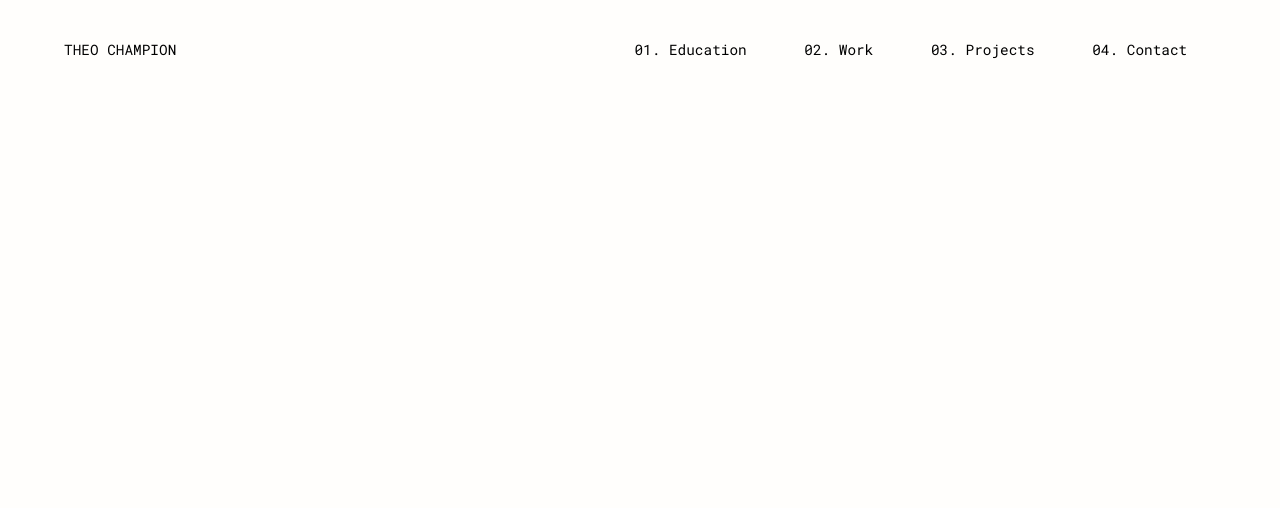
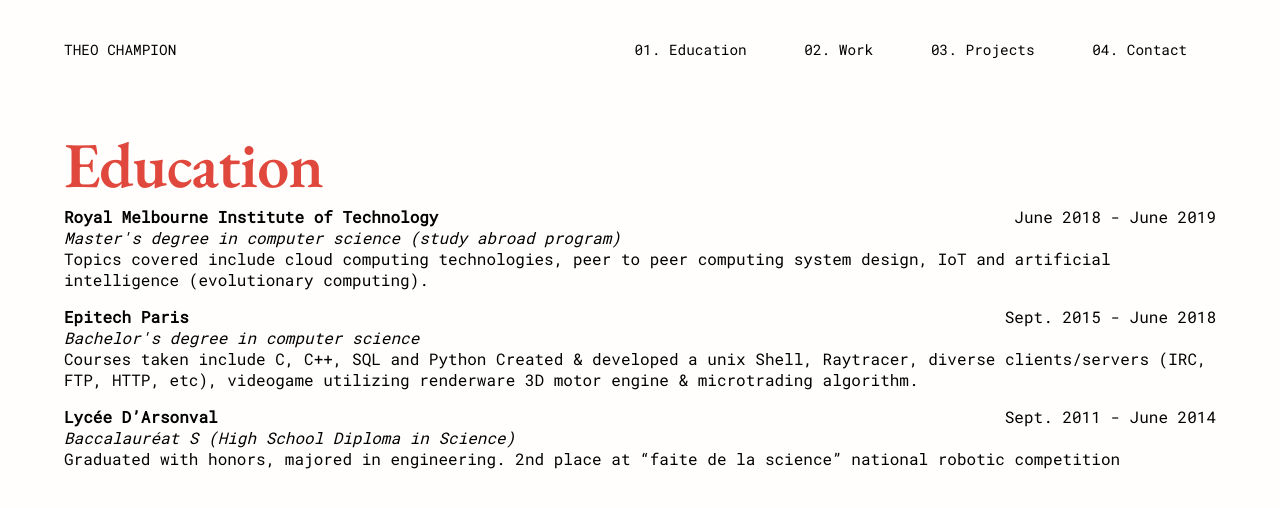
Before and after one commit to tzvc/personal-website, a React (Create React App) app: page /education in a window 1280 px wide. Shown: the top 508 px of the page. Built offline with nearby package versions, Linux system fonts and the light colour scheme.

Commit message:
:construction: Added base for education

```diff
--- a/src/App.js
+++ b/src/App.js
@@ -4,6 +4,7 @@
 
 // pages
 import Home from "./pages/home.js";
+import Education from "./pages/education";
 // components
 import NavBar from "./components/NavBar";
 
@@ -26,10 +27,9 @@
 			<Router>
 				<GlobalStyle />
 				<NavBar />
-
 				<Route path="/" exact component={Home} />
-				{/* <Route path="/about/" component={About} />
-        <Route path="/users/" component={Users} /> */}
+				<Route path="/education" component={Education} />
+				{/* <Route path="/users/" component={Users} /> */}
 			</Router>
 		</ThemeProvider>
 	);
--- /dev/null
+++ b/src/pages/education.js
@@ -0,0 +1,100 @@
+import React from "react";
+import styled from "styled-components";
+
+const EDUCATION = [
+	{
+		name: "Royal Melbourne Institute of Technology",
+		duration: "June 2018 - June 2019",
+		role: "Master's degree in computer science (study abroad program)",
+		content:
+			"Topics covered include cloud computing technologies, peer to peer computing system design, IoT and artificial intelligence (evolutionary computing)."
+	},
+
+	{
+		name: "Epitech Paris",
+		duration: "Sept. 2015 - June 2018",
+		role: "Bachelor's degree in computer science",
+		content:
+			"Courses taken include C, C++, SQL and Python Created & developed a unix Shell, Raytracer, diverse clients/servers (IRC, FTP, HTTP, etc), videogame utilizing renderware 3D motor engine & microtrading algorithm."
+	},
+
+	{
+		name: "Lycée D’Arsonval",
+		duration: "Sept. 2011 - June 2014",
+		role: "Baccalauréat S (High School Diploma in Science)",
+		content:
+			"Graduated with honors, majored in engineering. 2nd place at “faite de la science” national robotic competition"
+	}
+];
+
+const Content = styled.div`
+	display: flex;
+	flex-direction: column;
+	align-items: flex-start;
+	justify-content: center;
+	padding-top: 30vh;
+`;
+
+const EducationEntry = styled.div`
+	font-family: "Roboto Mono", monospace;
+	font-size: 1em;
+	color: black;
+`;
+
+const CategoryTitle = styled.h1`
+	color: ${props => props.theme.primaryRed};
+	font-weight: normal;
+	font-style: italic;
+	letter-spacing: 0px;
+	line-height: 1.2em;
+	font-family: "EB Garamond", serif;
+	font-size: 4em;
+	font-weight: 600;
+	font-style: normal;
+	letter-spacing: -0.01em;
+	line-height: 1.3em;
+	text-transform: none;
+	text-decoration: none;
+	margin: 0;
+	padding-top: 1em;
+`;
+
+const ExperienceBlock = styled.div`
+	font-family: "Roboto Mono", monospace;
+	font-size: 1em;
+	color: black;
+	margin-bottom: 1em;
+`;
+
+const ExperienceBlockHeader = styled.div`
+	display: flex;
+	align-content: center;
+	justify-content: space-between;
+`;
+const ExperienceTitle = styled.div`
+	font-weight: bold;
+`;
+
+const ExperienceDuration = styled.div``;
+
+const ExperienceRole = styled.div`
+	font-style: italic;
+`;
+
+const Education = () => (
+	<>
+		<CategoryTitle>Education</CategoryTitle>
+		{EDUCATION.map(education => (
+			<ExperienceBlock>
+				<ExperienceBlockHeader>
+					<ExperienceTitle>{education.name}</ExperienceTitle>
+					<ExperienceDuration>{education.duration}</ExperienceDuration>
+				</ExperienceBlockHeader>
+				<ExperienceRole>{education.role}</ExperienceRole>
+				{education.content}
+			</ExperienceBlock>
+		))}
+	</>
+);
+
+export default Education;
```
